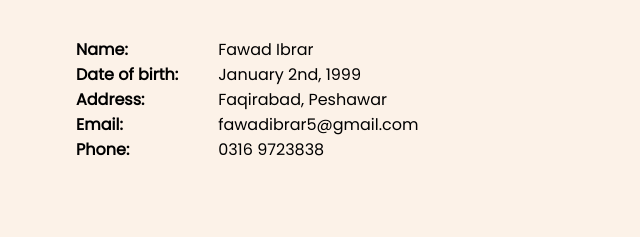
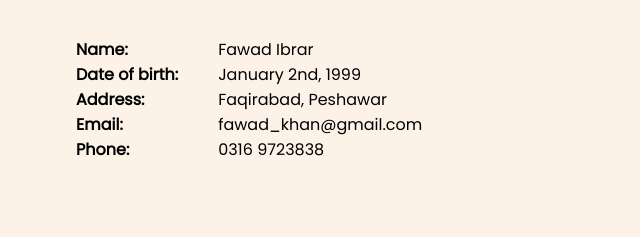
Before and after one commit to fawad-code/fawad0code.github.io, a plain HTML site: page index.html in a window 1280 px wide. Shown: the part 1013-1250 px from the top of the page, 572-1212 px from the left. Drawn offline with Linux system fonts and the light colour scheme.

Commit message:
Change email

```diff
--- a/index.html
+++ b/index.html
@@ -51,7 +51,7 @@
                     <li>Fawad Ibrar</li>
                     <li>January 2nd, 1999</li>
                     <li>Faqirabad, Peshawar</li>
-                    <li>fawadibrar5@gmail.com</li>
+                    <li>fawad_khan@gmail.com</li>
                     <li>0316 9723838</li>
                 </ul>
             </div>
@@ -174,7 +174,7 @@
            <div class="map">
                <div class="info">
                    <p><strong>Mobile:</strong> 0316 9723838</p>
-                   <p><strong>Email:</strong> fawadibrar5@gmail.com</p>
+                   <p><strong>Email:</strong> fawad_khan@gmail.com</p>
                    <br>
                 </div>
                 <iframe src="https://www.google.com/maps/embed?pb=!1m18!1m12!1m3!1d826.5455887876644!2d71.52300782918041!3d34.03919311010122!2m3!1f0!2f0!3f0!3m2!1i1024!2i768!4f13.1!3m3!1m2!1s0x38d9168a603a3b6b%3A0xf14eaf469b1fdadc!2sArbab%20Sabz%20Ali%20Khan%20Town%20Peshawar%2C%20Khyber%20Pakhtunkhwa%2C%20Pakistan!5e0!3m2!1sen!2s!4v1586946594138!5m2!1sen!2s" width="600" height="450" frameborder="0" style="border:0;" allowfullscreen="" aria-hidden="false" tabindex="0"></iframe>
@@ -218,7 +218,7 @@
             <h2>Have a Question</h2>
             <p><i class="fa fa-map-marker"></i>Faqirabad, Peshawar</p>
             <p><i class="fa fa-phone"></i>0316 97223838</p>
-            <p><i class="fa fa-envelope"></i>fawadibrar5@gmail.com</p>
+            <p><i class="fa fa-envelope"></i>fawad_khan@gmail.com</p>
         </div>
 
     </footer>
```
